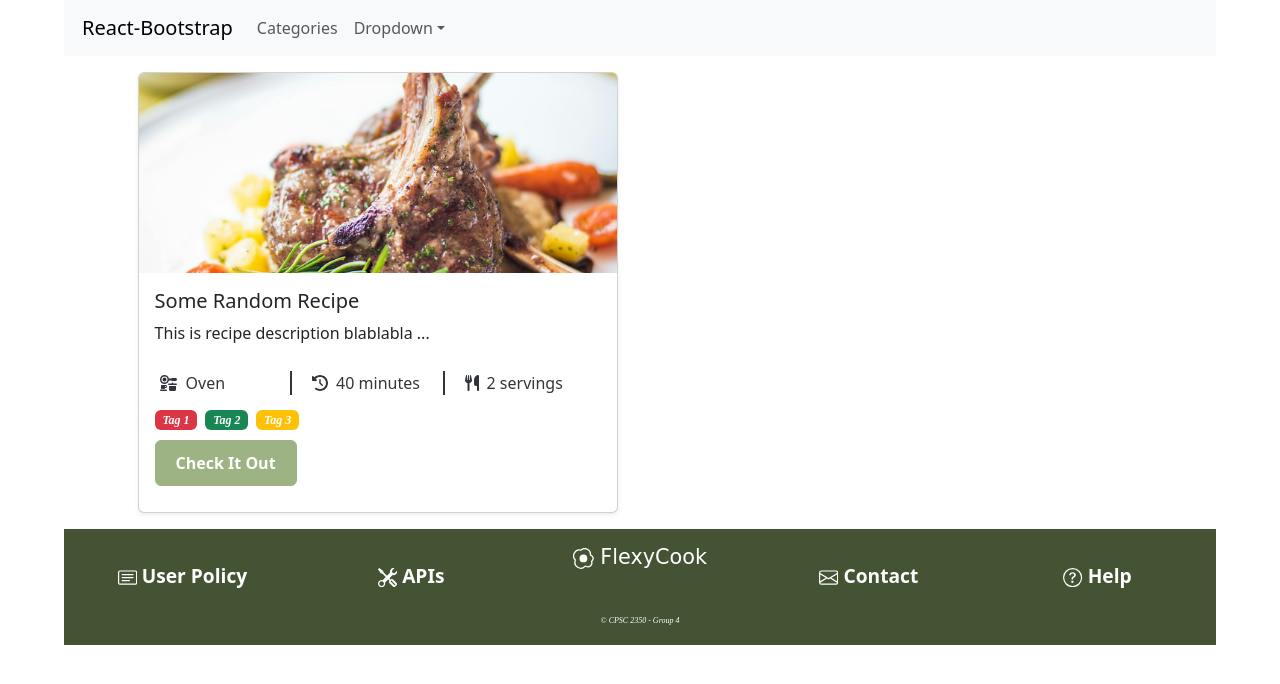
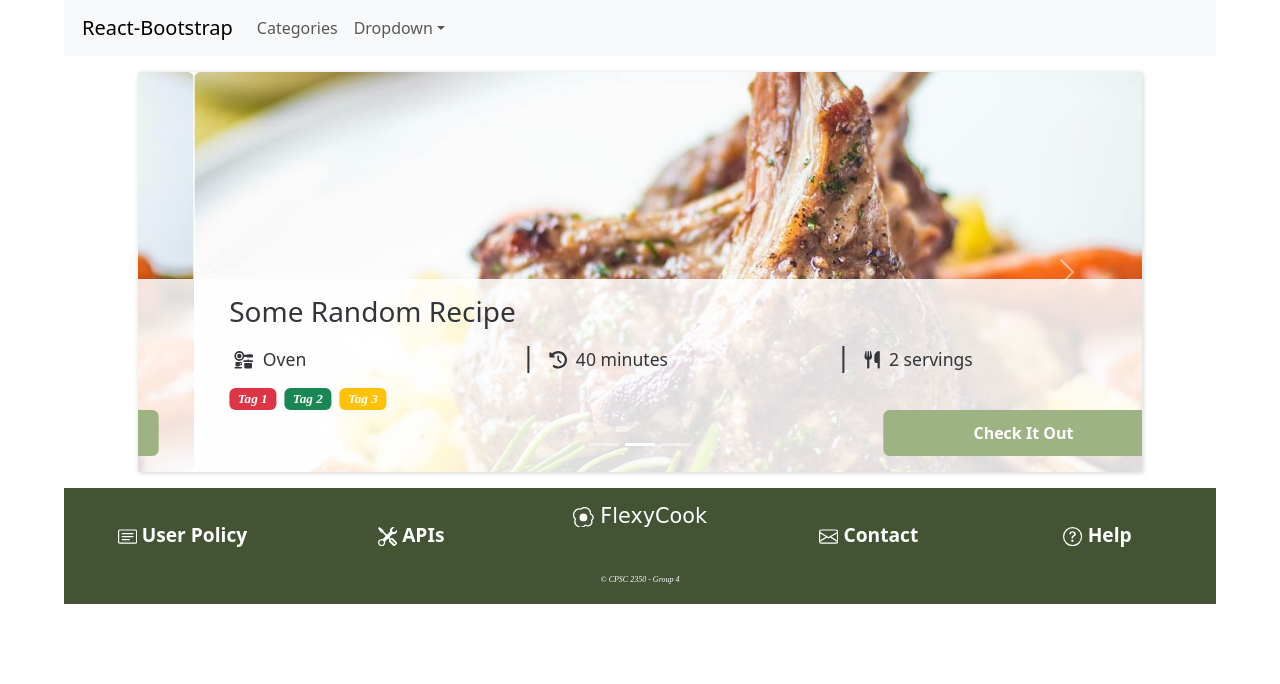
Before and after one commit to yunahu/flexy-cook, a React (Vite) app: page / in a window 1280 px wide. Shown: the top 684 px of the page. Built offline with nearby package versions, Linux system fonts and the light colour scheme; no server answers.

Commit message:
Finished first verion Carousel Banner for Medium screen sizes. Moved css variables to App.css.

```diff
--- a/src/App.css
+++ b/src/App.css
@@ -1,3 +1,13 @@
+:root {
+   --dark-text: #323539;
+   --dark-primary: #435334;
+   --primary: #9EB384;
+   --light-primary: #CEDEBD;
+   --light: #FAF1E4;
+   --white: #fff;
+
+}
+
 body {
 	width: 90%;
    margin: auto;
--- /dev/null
+++ b/src/pages/Home/components/CarouselBanner/SingleCarousel/index.jsx
@@ -0,0 +1,51 @@
+import { Button, Carousel, Image } from 'react-bootstrap';
+
+import CookingInfo from 'src/components/Cards/CookingInfo';
+import Tags from 'src/components/Cards/Tags';
+
+import styles from './index.module.css';
+
+const SingleCarousel = ({props}) => {
+   /**
+    * props {
+    *    img: 'url',
+    *    title: 'Sample Title',
+    *    cookingInfo: {
+    *       equip: 'Oven',
+    *       time: 40,
+    *       size: 2
+    *    },
+    *    tags: [
+    *       [0]: {
+    *          text: 'Tag 1',
+    *          type: 'primary'
+    *       },
+    *       [1]: {
+    *          text: 'Tag 2',
+    *          type: 'success'
+    *       },
+    *       [2]: {
+    *          text: 'Tag 3',
+    *          type: 'warning'
+    *       }
+    *    ]
+    * }
+    */
+   return (
+      <>
+         <Image src={props.imgURL} className={styles.img} height={props.height} rounded/>
+
+         <Carousel.Caption className={styles.caption}>
+
+               <h3>{props.title}</h3>
+               <CookingInfo info={props.info}/>
+               <Tags tags={props.tags}/>
+
+               <Button className={styles.goBtn} bg={styles.goBtn}>Check It Out</Button>
+
+         </Carousel.Caption>
+      </>
+   );
+}
+
+export default SingleCarousel;
--- /dev/null
+++ b/src/pages/Home/components/CarouselBanner/SingleCarousel/index.module.css
@@ -0,0 +1,41 @@
+.img {
+   width: 100%;
+   display: inline-block;
+   object-fit: cover;
+}
+
+.caption {
+   width: 100%;
+   margin: 0;
+   padding: 1rem 2.2rem;
+   left: 0;
+   bottom: 0;
+
+   background-color: rgba(255, 255, 255, 0.85);
+   color: var(--dark-text);
+   text-align: start;
+
+   font-size: 1.1rem;
+}
+
+.goBtn {
+   margin: 0;
+   padding: 10px 20px;
+   background-color: var(--primary);
+   color: var(--white);
+   font-weight: bold;
+   border-color: var(--primary);
+
+   float: right;
+
+   width: 30%;
+   min-width: 140px
+}
+
+.goBtn:hover {
+   background-color: var(--dark-primary);
+}
+
+.goBtn:active {
+   background-color: var(--dark-text);
+}
--- /dev/null
+++ b/src/pages/Home/components/CarouselBanner/index.jsx
@@ -0,0 +1,39 @@
+import { useState } from 'react';
+import { Carousel } from 'react-bootstrap';
+
+import SingleCarousel from './SingleCarousel';
+
+import styles from './index.module.css';
+
+
+
+const ControlledCarousel = (three_props) => {
+   /**
+    * three_props {
+    *    item1: { object for carousel 1 },
+    *    item2: { object for carousel 2 },
+    *    item3: { object for carousel 3 }
+    * }
+    */
+   const [index, setIndex] = useState(0);
+
+   const handleSelect = (selectedIndex) => {
+      setIndex(selectedIndex);
+   };
+
+   return (
+      <>
+
+      <Carousel activeIndex={index} onSelect={handleSelect} className={styles.banner}>
+
+         <Carousel.Item><SingleCarousel props={three_props.item1} /></Carousel.Item>
+         <Carousel.Item><SingleCarousel props={three_props.item2} /></Carousel.Item>
+         <Carousel.Item><SingleCarousel props={three_props.item3} /></Carousel.Item>
+
+      </Carousel>
+
+      </>
+   );
+}
+
+export default ControlledCarousel;
--- /dev/null
+++ b/src/pages/Home/components/CarouselBanner/index.module.css
@@ -0,0 +1,7 @@
+.banner {
+   width: 100%;
+   height: 50vh;
+   margin: auto;
+
+   box-shadow: 1px 1px 5px lightgrey;
+}
--- a/src/pages/Home/components/LargeSquareCard/index.jsx
+++ b/src/pages/Home/components/LargeSquareCard/index.jsx
@@ -8,7 +8,7 @@ import styles from './index.module.css';
 const Large_Square_Card = (props) => {
    /**
     * info: object with equip, time, size as keys
-    *  tags: array of objects, each has color, text as keys
+    * tags: array of objects, each has color, text as keys
    */
    return (
       <>
--- a/src/pages/Home/index.jsx
+++ b/src/pages/Home/index.jsx
@@ -1,27 +1,56 @@
 import styles from './index.module.css';
-import VerticalCard from './components/LargeSquareCard';
 import Large_Square_Card from './components/LargeSquareCard';
+import CarouselBanner from './components/CarouselBanner';
+import SingleCarousel from './components/CarouselBanner/SingleCarousel';
 
-const API_Response_Simulator = () => {
 
-}
+const dummyData = () => {
+   return { /** A dummy object with present data */
+      width: '30rem',
+      height: '400rem',  /** must be px value */
+      // imgURL: {'src/assets/images/sample-pic-horizontal.jpg'},
+      imgURL: 'src/assets/images/sample_pic.jpg',
+      title: 'Some Random Recipe',
+      description: 'This is recipe description blablabla ... ',
+      info: {
+         equip:'Oven',
+         time:'40 minutes',
+         size:'2 servings'
+      },
+      tags: [
+               {text:'Tag 1', color:'danger'},
+               {text: 'Tag 2', color:'success'},
+               {text: 'Tag 3', color:'warning'}
+            ]
+   };
+};
 
 
 const Home = () => {
+   const recipeInfo = dummyData();
+
 	return (
 		<div className={styles.container}>
 
-         <Large_Square_Card className={styles.lg_sq_card}
-            width='30rem'
-            height='200px'
-            // imgURL={'src/assets/images/sample-pic-horizontal.jpg' }
-            imgURL={'src/assets/images/sample_pic.jpg' }
-            title={'Some Random Recipe'}
-            description={'This is recipe description blablabla ... '}
-            info={{ equip:'Oven', time:'40 minutes', size:'2 servings' }}
-            tags={[{text:'Tag 1', color:'danger'},
-                  {text: 'Tag 2', color:'success'},
-                  {text: 'Tag 3', color:'warning'}]} />
+         {/* <Large_Square_Card className={styles.lg_sq_card}
+            width={recipeInfo.width}
+            height={recipeInfo.height}
+            imgURL={recipeInfo.imgURL}
+            title={recipeInfo.title}
+            description={recipeInfo.description}
+            info={recipeInfo.info}
+            tags={recipeInfo.tags}
+         /> */}
+
+         {/* <SingleCarousel
+            height={recipeInfo.height}
+            img={recipeInfo.imgURL}
+            title={recipeInfo.title}
+            info={recipeInfo.info}
+            tags={recipeInfo.tags}
+         /> */}
+
+         <CarouselBanner item1={recipeInfo} item2={recipeInfo} item3={recipeInfo}/>
 
 
 		</div>
--- a/src/pages/Home/index.module.css
+++ b/src/pages/Home/index.module.css
@@ -1,15 +1,20 @@
-:root {
-   --dark-text: #323539;
-   --dark-primary: #435334;
-   --primary: #9EB384;
-   --light-primary: #CEDEBD;
-   --light: #FAF1E4;
-   --white: #fff;
-
-}
-
 .container {
    width: 90%;
    margin: auto;
 	padding: 1em;
 }
+
+.banner {
+   margin: 0;
+   padding: 0;
+}
+
+@media screen and (max-width: 840px) {
+
+   .container {
+      width: 100%;
+      margin: 0;
+      padding: 0;
+   }
+
+}
```
